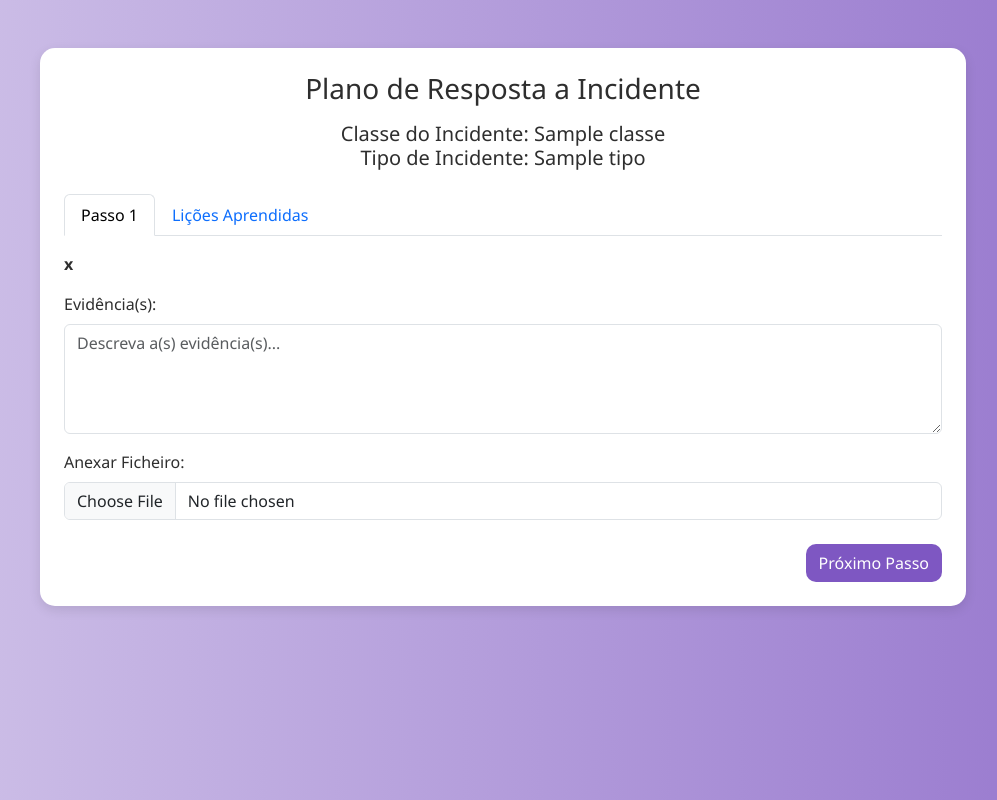
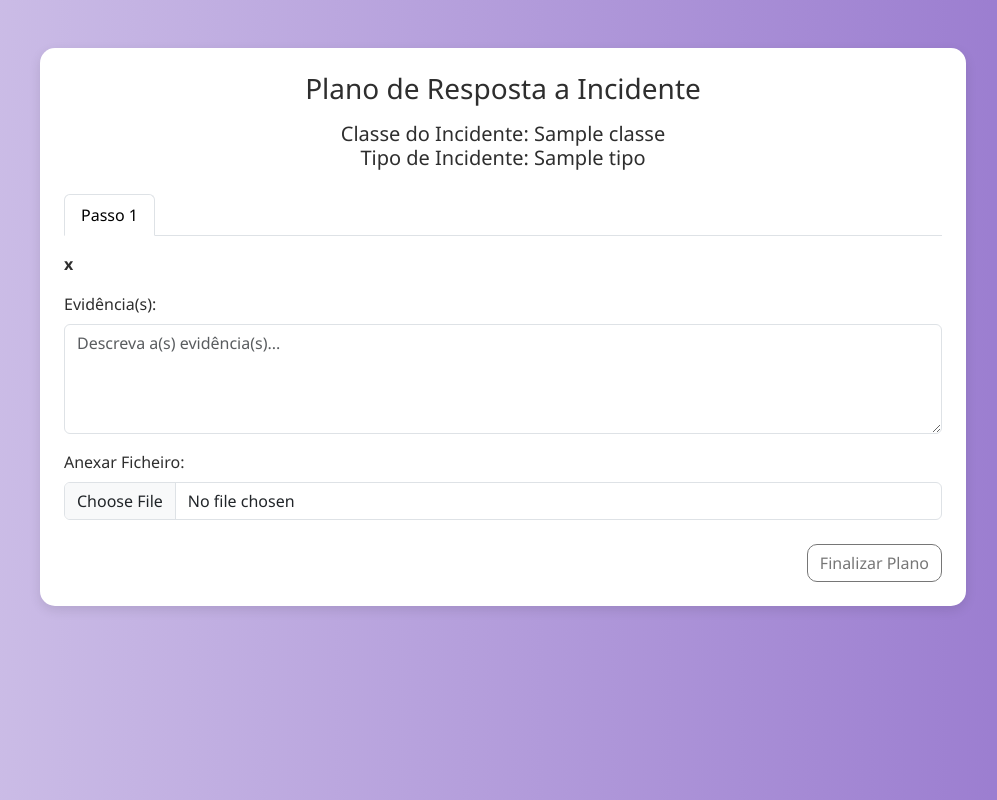
Before and after one commit to eclud88/incidentresponse_plan, a Flask app: template templates/passos.html in a window 1280 px wide. Shown: the whole page, without its empty margins (137-1134 px from the left). Run offline with Flask 3, Linux system fonts and the light colour scheme; the template is opened without the code that fills it: most values are stand-ins (such as "Sample title", 1, 10 or a date in 2020).

Commit message:
Third Commit

```diff
--- a/main.py
+++ b/main.py
@@ -42,6 +42,15 @@ def login():
         return redirect(url_for('incident'))
     else:
         return render_template('index.html', message="Utilizador ou senha inválidos.", data_atual=data_atual)
+
+
+@app.route('/dashboard')
+def dashboard():
+    incidentes = obter_incidentes_do_utilizador(current_user.id)
+    return render_template('dashboard.html', incidentes=incidentes)
+
+
+
 
 @app.route('/incident', methods=['GET', 'POST'])
 def incident():
@@ -141,12 +150,19 @@ def salvar_finalizacao():
         return {'erro': 'Formato JSON esperado'}, 400
 
     data = request.get_json()
+    evidencia = data.get('evidencia', '').strip()
+    passo = str(data.get('passo'))
+
     melhorias = data.get('melhorias', '').strip()
     observacoes = data.get('observacoes', '').strip()
 
     if not melhorias or not observacoes:
         return {'erro': 'Todos os campos devem ser preenchidos'}, 400
 
+    if 'evidencias' not in session:
+        session['evidencias'] = {}
+
+    session['evidencias'][passo] = evidencia
     session['licoes'] = {
         'melhorias': melhorias,
         'observacoes': observacoes
@@ -155,6 +171,8 @@ def salvar_finalizacao():
     session['fim'] = datetime.now().strftime('%d/%m/%Y %H:%M:%S')
     session.modified = True
     return '', 204
+
+
 
 @app.route('/incident/finalizar', methods=['GET', 'POST'])
 def finalizar():
@@ -192,7 +210,7 @@ def relatorio():
     for idx, passo in enumerate(passos):
         evidencia = evidencias.get(str(idx), '').split('\n')
         pdf.set_font("Arial", 'B', 12)
-        pdf.multi_cell(0, 10, f"Passo {idx}: {passo}")
+        pdf.multi_cell(0, 10, f"Passo {idx + 1}: {passo}")
         pdf.set_font("Arial", '', 12)
         for linha in evidencia:
             pdf.cell(10)
@@ -217,7 +235,7 @@ def relatorio():
     pdf_stream = io.BytesIO(pdf_bytes)
 
     agora = datetime.now().strftime("%d-%m-%Y_%H%M%S")
-    nome_arquivo = f"relatorio_{agora}.pdf"
+    nome_arquivo = f"relatorio_{agora}_{tipo}.pdf"
 
     session.clear()  # limpar a sessão só depois de gerar
     return send_file(pdf_stream, mimetype='application/pdf', download_name=nome_arquivo, as_attachment=True)
--- a/templates/passos.html
+++ b/templates/passos.html
@@ -32,18 +32,6 @@
           </button>
         </li>
         {% endfor %}
-        <li class="nav-item" role="presentation">
-          <button class="nav-link"
-                  id="tab-licoes"
-                  data-bs-toggle="tab"
-                  data-bs-target="#passo-licoes"
-                  type="button"
-                  role="tab"
-                  aria-controls="passo-licoes"
-                  aria-selected="false">
-            Lições Aprendidas
-          </button>
-        </li>
       </ul>
 
       <!-- Conteúdo das abas -->
@@ -72,30 +60,14 @@
             {% endif %}
 
             {% if not loop.last %}
-            <button class="btn btn-purple" onclick="avancarPasso({{ loop.index0 }})">Próximo Passo</button>
+            <button class="btn btn-secondary" id="btn-proximo-{{ loop.index0 }}"
+                    onclick="avancarPasso({{ loop.index0 }})" disabled>Próximo Passo</button>
             {% else %}
-            <button class="btn btn-purple" onclick="mostrarLicoes()">Próximo Passo</button>
+            <button class="btn btn-purple" id="btn-finalizar" onclick="finalizarPlano()" disabled>Finalizar Plano</button>
             {% endif %}
           </div>
         </div>
         {% endfor %}
-
-        <!-- Abas: Lições Aprendidas -->
-        <div class="tab-pane fade" id="passo-licoes" role="tabpanel" aria-labelledby="tab-licoes">
-
-          <label for="melhorias" class="form-label mt-3">Melhorias a implementar:</label>
-          <textarea id="melhorias" class="form-control mb-3" rows="4"
-                    placeholder="Descreva as melhorias sugeridas..." required></textarea>
-
-          <label for="observacoes" class="form-label">Observações Finais:</label>
-          <textarea id="observacoes" class="form-control mb-3" rows="4"
-                    placeholder="Outras observações relevantes..." required></textarea>
-
-          <div class="d-flex justify-content-between mt-4">
-            <button class="btn btn-secondary" onclick="voltarPasso('licoes')">Passo Anterior</button>
-            <button class="btn btn-purple" id="btn-finalizar" onclick="finalizarPlano()" disabled>Finalizar Plano</button>
-          </div>
-        </div>
       </div>
     </div>
   </div>
@@ -137,65 +109,75 @@
     }
   }
 
-  function mostrarLicoes() {
-    const ultimoIndice = {{ passos|length - 1 }};
-    const ultimaAba = document.getElementById(`tab-${ultimoIndice}`);
-    if (ultimaAba) {
-      ultimaAba.classList.add('bg-success', 'text-white');
-    }
-
-    const tabLicoes = document.getElementById("tab-licoes");
-    if (tabLicoes) {
-      new bootstrap.Tab(tabLicoes).show();
-    }
-  }
-
   function voltarPasso(indiceAtual) {
-    let anteriorBotao;
-
-    if (indiceAtual === 'licoes' || indiceAtual === {{ passos|length }}) {
-      anteriorBotao = document.getElementById(`tab-{{ passos|length - 1 }}`);
-    } else {
-      anteriorBotao = document.getElementById(`tab-${indiceAtual - 1}`);
-    }
-
+    const anteriorBotao = document.getElementById(`tab-${indiceAtual - 1}`);
     if (anteriorBotao) {
       new bootstrap.Tab(anteriorBotao).show();
     }
   }
 
   function finalizarPlano() {
-    const melhorias = document.getElementById("melhorias").value.trim();
-    const observacoes = document.getElementById("observacoes").value.trim();
+    const ultimoIndice = {{ passos|length - 1 }};
+    const textarea = document.getElementById(`evidencia-${ultimoIndice}`);
 
-    if (!melhorias || !observacoes) {
-      alert("Por favor, preencha todos os campos antes de finalizar.");
+    if (!textarea.value.trim()) {
+      alert('Por favor, preencha a evidência do último passo antes de finalizar.');
+      textarea.focus();
       return;
     }
 
-    fetch('/salvar_finalizacao', {
+    fetch('/incident/salvar_passo', {
       method: 'POST',
       headers: { 'Content-Type': 'application/json' },
-      body: JSON.stringify({ melhorias, observacoes })
+      body: JSON.stringify({
+        passo: ultimoIndice,
+        evidencia: textarea.value.trim()
+      })
     }).then(() => {
+      // Redireciona para página de finalização (com melhorias e observações)
       window.location.href = "/incident/finalizar";
     }).catch(() => {
-      alert("Erro ao salvar as lições aprendidas.");
+      alert("Erro ao finalizar o plano.");
     });
   }
 
-  // Ativa o botão "Finalizar" somente se os campos forem preenchidos
   document.addEventListener('DOMContentLoaded', function () {
-    const melhoriasInput = document.getElementById("melhorias");
-    const observacoesInput = document.getElementById("observacoes");
-    const btnFinalizar = document.getElementById("btn-finalizar");
+    const totalPassos = {{ passos|length }};
+    for (let i = 0; i < totalPassos; i++) {
+      const textarea = document.getElementById(`evidencia-${i}`);
 
-    function verificarCampos() {
-      btnFinalizar.disabled = !(melhoriasInput.value.trim() && observacoesInput.value.trim());
+      // Botões "Próximo Passo"
+      if (i < totalPassos - 1) {
+        const botaoProximo = document.getElementById(`btn-proximo-${i}`);
+
+        function verificarCampo() {
+          if (textarea.value.trim()) {
+            botaoProximo.disabled = false;
+            botaoProximo.classList.remove('btn-secondary');
+            botaoProximo.classList.add('btn-success');
+          } else {
+            botaoProximo.disabled = true;
+            botaoProximo.classList.remove('btn-success');
+            botaoProximo.classList.add('btn-secondary');
+          }
+        }
+
+        textarea.addEventListener('input', verificarCampo);
+        verificarCampo();
+      }
+
+      // Botão "Finalizar"
+      if (i === totalPassos - 1) {
+        const btnFinalizar = document.getElementById("btn-finalizar");
+
+        function verificarUltimoCampo() {
+          btnFinalizar.disabled = !textarea.value.trim();
+        }
+
+        textarea.addEventListener('input', verificarUltimoCampo);
+        verificarUltimoCampo();
+      }
     }
-
-    melhoriasInput.addEventListener('input', verificarCampos);
-    observacoesInput.addEventListener('input', verificarCampos);
   });
 </script>
 {% endblock %}
```
